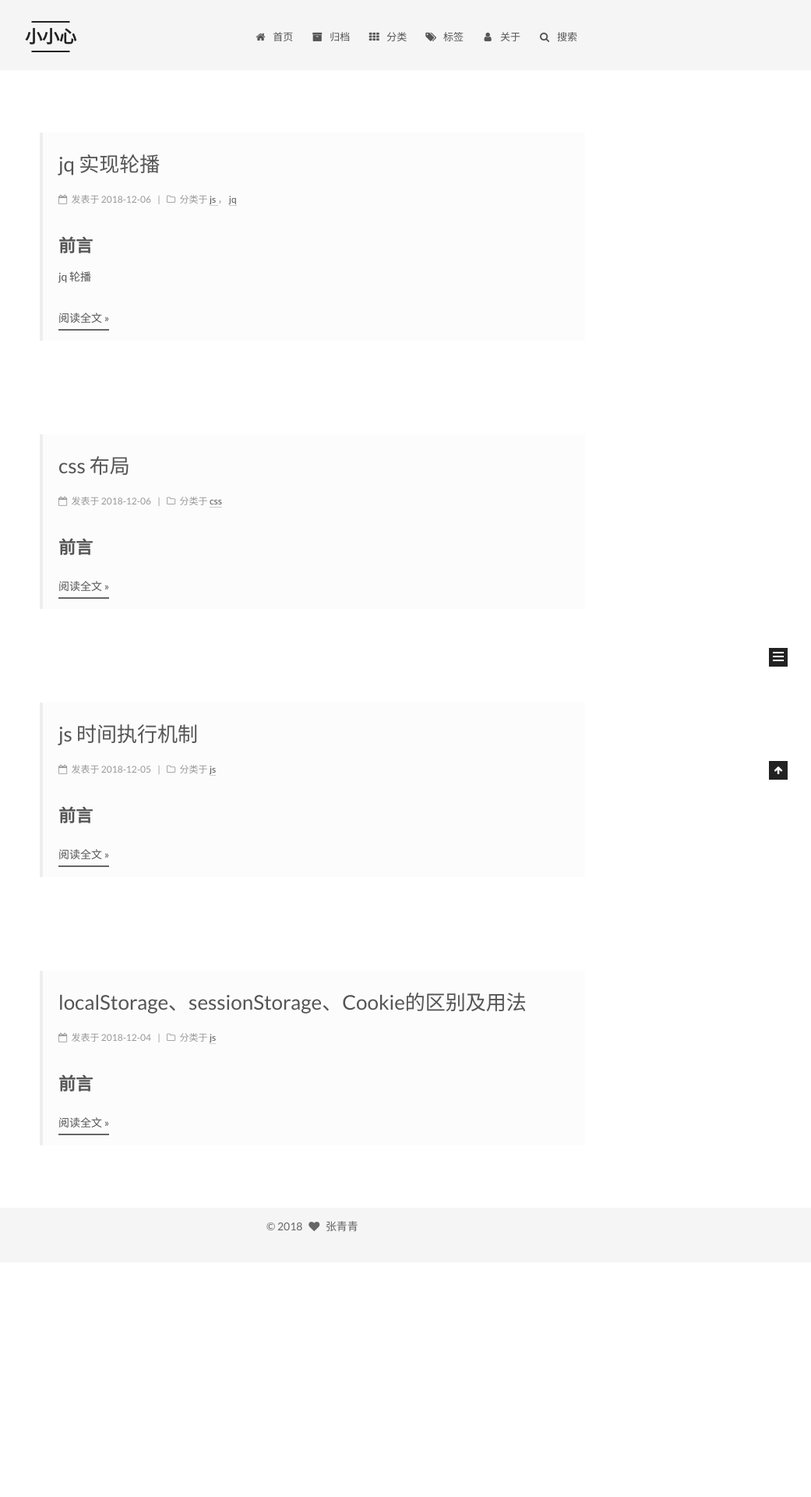
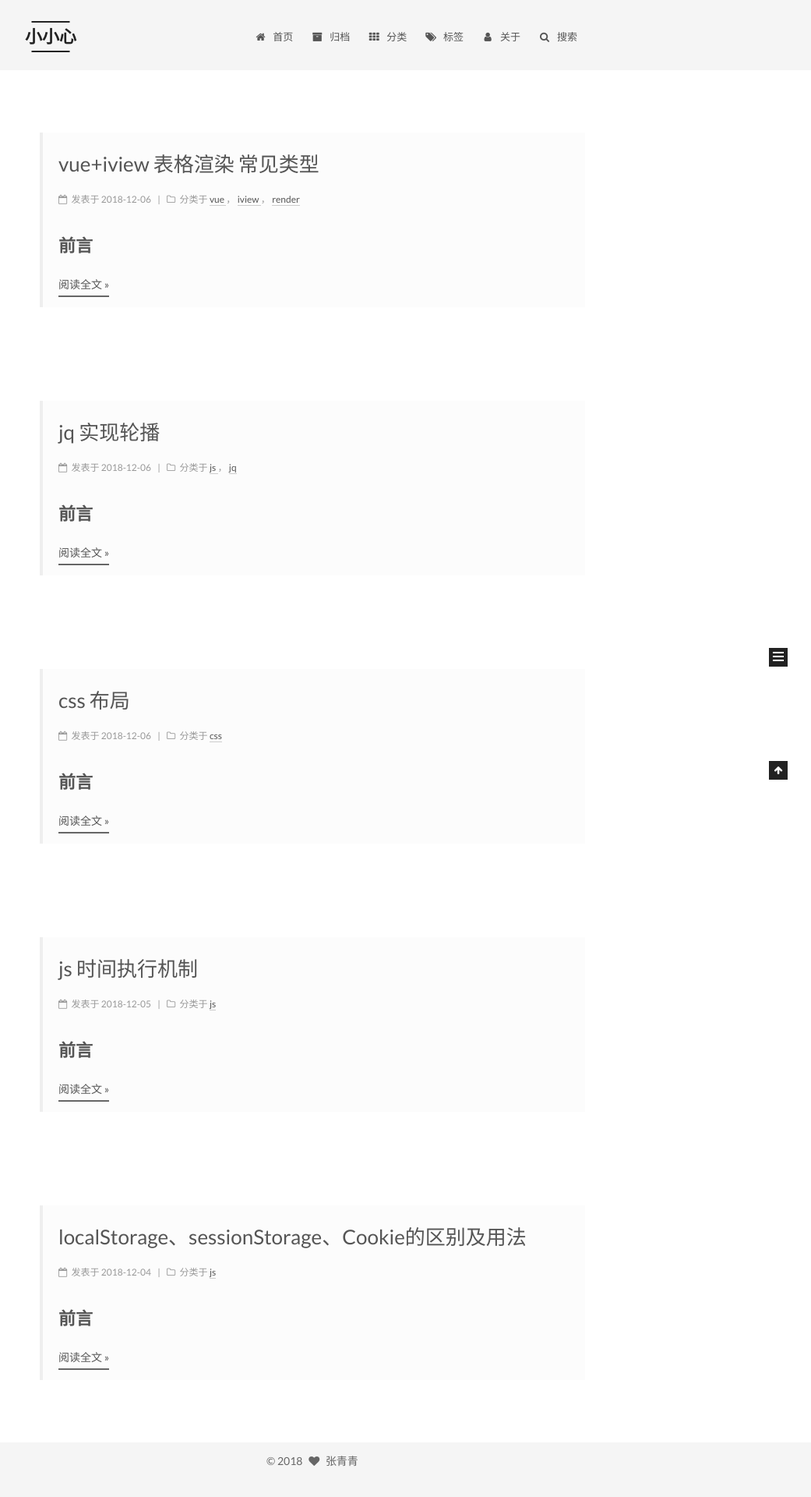
Before and after one commit to Special-You/Special-You.github.io, a Jekyll site: the page built from index.html, in a window 1280 px wide. Shown: the whole page at 78% size, without its empty margins (239-1280 px from the left). Built offline with Jekyll 4.4.1, drawn with Linux system fonts in a browser that asks for light colours; the list of posts is cut into pages by our own code; before the commit the page ends 1619 px from its top, so only the background shows below that; some of the changed lines change nothing that is shown.

Commit message:
文章更新

````diff
--- /dev/null
+++ b/_posts/2018-12-06-vue-iview.md
@@ -0,0 +1,177 @@
+---
+title: vue+iview 表格渲染 常见类型
+date: 2018-12-06 15:58:04
+tags:
+    - vue
+    - iview
+    - render
+categories: vue iview render
+---
+
+## 前言
+
+VUE 结合 iview 使用，table组件里使用 render函数
+
+## button + switch
+```ruby
+ render: (h, params) => {
+              var self = this;
+              var status = false;
+              if(params.row.status === '正常'){
+                status = true
+              } else{
+                status = false
+              }
+              return h('div', [
+                h('Button', {
+                  props: {
+                    type: 'primary',
+                    size: 'small'
+                  },
+                  style: {
+                    marginRight: '5px'
+                  },
+                  on: {
+                    click: () => {
+                      console.log(1);
+                    }
+                  }
+                }, '编辑'),
+                h('i-switch',{
+                  props: {  //这里可以设置它的属性
+                    size:'large',
+                    value:status,     //设置它的值比如：true或false
+                    // disabled: params.row.online     // 设置是否可以操作，变灰
+                  },
+                  on: { //操作事件
+                    input: function (event) {  //这里会起到监听的作用
+                      if (event) { status = true } else { status = false }
+                    },
+                    'on-change': function (data) { //值发生了改变调用方法
+                      self._distributionStayusUpdate(params.row)
+                      if(data){
+                        params.row.status = '正常'
+                      }else{
+                        params.row.status = '停用'
+                      }
+                      console.log(data,555)
+                    }
+                  }
+
+                },[h('span', {
+                  slot: 'open',
+                  domProps:{
+                    innerHTML: '正常'
+                  }
+                }),
+                  h('span', {
+                    slot:  'close',
+                    domProps:{
+                      innerHTML: '关闭'
+                    }
+                  })])
+                ])
+            }
+```
+
+## select
+```ruby
+ render: (h, params) => {
+            return h('Select', {
+                  props: {
+                    value:this.outLists[params.index].odBatchNumber,
+                  },
+                  on: {
+                    'on-change': (event) => {
+                      this.outLists[params.index].odBatchNumber = event;
+                    }
+                  },
+                },
+                this.piciLists.map((item) => {
+                  return h('Option', {
+                    props:{
+                      value: item.bBatchNum,
+                      label: item.bName
+                    }
+                  })
+                })
+              )
+            }
+```
+
+## 某一行的显示与隐藏
+```ruby
+render: (h, params) => {
+              return h('div', [
+                h('span', {
+                  style: {
+                    display: (params.row.osModelId === '') ? "inline-block" : "none"
+                  },
+                }, '————'), h('span', {
+                  style: {
+                    display: (params.row.osModelId === '') ? "none" : "inline-block"
+                  },
+                }, params.row.osModelId)
+              ])
+            }
+```
+
+## 地址转为src
+```ruby
+ render: (h, params) => {
+              var self = this;
+              return h('div', [
+                h('img', {
+                  attrs: {
+                    src: params.row.imgAddress === undefined ? 'http://47.104.128.231:8083/goods/images/ff4344fbcf1a4ff7854f11c30911928b_timg (1).jpg' : params.row.imgAddress
+                  },
+                  style: {
+                    display: 'inline-block',
+                    width: '100px'
+                  },
+                })
+              ])
+            }
+```
+
+## poptip
+```ruby
+render: (h, params) => {
+              return h('div', [
+                h('Button', {
+                  style: {
+                    marginRight: '8px'
+                  },
+                  props: {
+                    type: 'primary',
+                    size: 'small'
+                  },
+                  on: {
+                    click: () => {
+                      this.editShow = true;
+                      this.getSingleData(params.row)
+                    }
+                  }
+                }, '编辑'),
+                h('Poptip', {
+                  props: {
+                    placement: 'top',
+                    confirm:true,
+                    title:'确定删除吗？'
+                  },
+                  on: {
+                    'on-ok': () => {
+                      console.log(this.row,this.index,222)
+                      this.singleDateDelet(params.row,params.index)
+                    }
+                  },
+                  },[
+                  h('Button',{
+                    props:{
+                      type: 'error',
+                      size: 'small'
+                    }
+                  },'删除')])
+              ])
+            }
+```
````
Also changed, not shown: _posts/2018-12-06-js-jq.md (+5 -0 lines).
